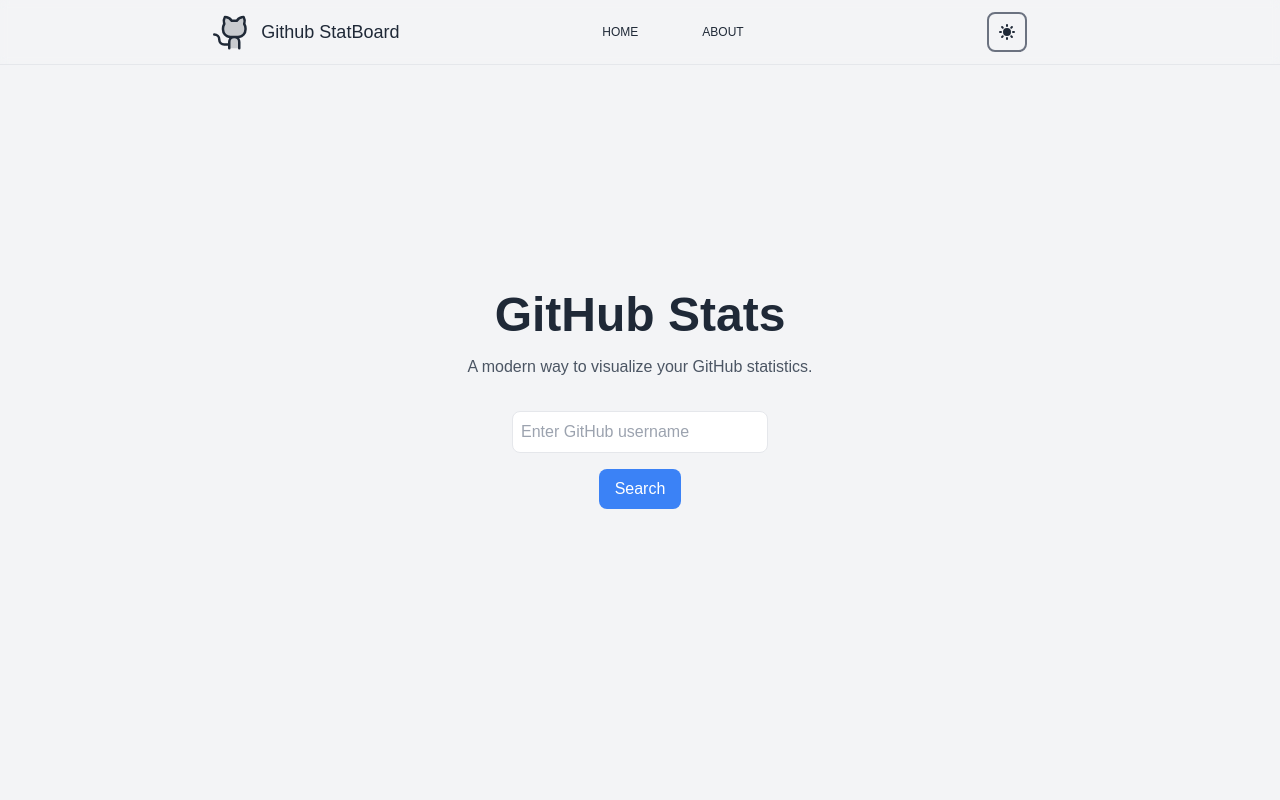
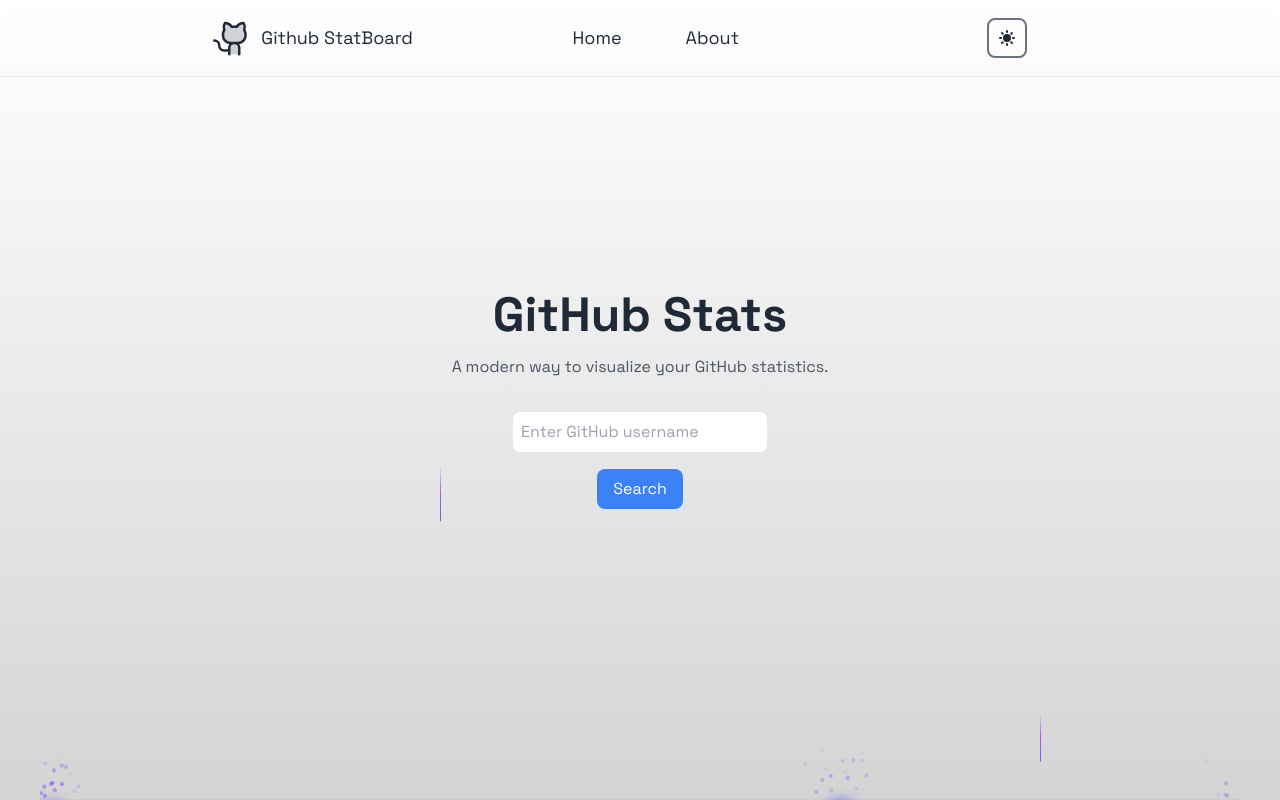
Before and after one commit to JuniorRaja/github-stats-dashboard, a Next.js app: page / in a window 1280 px wide. Built offline with nearby package versions, Linux system fonts and the light colour scheme.

Commit message:
Refactor: Add Font, Util functions

```diff
--- a/app/layout.tsx
+++ b/app/layout.tsx
@@ -3,16 +3,12 @@
 import "./globals.css";
 import Header from "@/components/header";
 import ThemeProvider from "@/app/provider"; // Import the ThemeProvider component from the appropriate package
+import { BackgroundBeams } from "@/components/background-beams";
+import { Space_Grotesk } from "next/font/google";
 
-const geistSans = localFont({
-  src: "./fonts/GeistVF.woff",
-  variable: "--font-geist-sans",
-  weight: "100 900",
-});
-const geistMono = localFont({
-  src: "./fonts/GeistMonoVF.woff",
-  variable: "--font-geist-mono",
-  weight: "100 900",
+const spaceGrotesk = Space_Grotesk({
+  subsets: ["latin"],
+  weight: ["400", "500", "700"], // Choose the weights you need
 });
 
 export const metadata: Metadata = {
@@ -28,13 +24,13 @@
 }>) {
   return (
     <html lang="en">
-      <body
-        className={`${geistSans.variable} ${geistMono.variable} antialiased`}
-      >
+      <body className={`${spaceGrotesk.className} antialiased`}>
         <ThemeProvider>
-          <main className="relative bg-gray-100 dark:bg-gray-900 flex justify-center items-center overflow-hidden flex-col mx-auto sm:px-10 px-5">
+          <main className="relative bg-gradient-to-b from-white to-neutral-300 dark:from-neutral-950 dark:to-neutral-800  flex justify-center items-center overflow-hidden flex-col mx-auto sm:px-10 px-5">
             <Header />
-            <div className="">{children}</div>
+            <BackgroundBeams>
+              <div className="">{children}</div>
+            </BackgroundBeams>
           </main>
         </ThemeProvider>
       </body>
--- /dev/null
+++ b/components/background-beams.tsx
@@ -0,0 +1,259 @@
+"use client";
+import { cn } from "@/lib/utils";
+import { motion, AnimatePresence } from "framer-motion";
+import React, { useRef, useState, useEffect } from "react";
+
+export const BackgroundBeams = ({
+  children,
+  className,
+}: {
+  children: React.ReactNode;
+  className?: string;
+}) => {
+  const containerRef = useRef<HTMLDivElement>(null);
+  const parentRef = useRef<HTMLDivElement>(null);
+
+  const beams = [
+    {
+      initialX: 10,
+      translateX: 10,
+      duration: 7,
+      repeatDelay: 3,
+      delay: 2,
+    },
+    {
+      initialX: 600,
+      translateX: 600,
+      duration: 3,
+      repeatDelay: 3,
+      delay: 4,
+    },
+    {
+      initialX: 100,
+      translateX: 100,
+      duration: 7,
+      repeatDelay: 7,
+      className: "h-6",
+    },
+    {
+      initialX: 400,
+      translateX: 400,
+      duration: 5,
+      repeatDelay: 14,
+      delay: 4,
+    },
+    {
+      initialX: 800,
+      translateX: 800,
+      duration: 11,
+      repeatDelay: 2,
+      className: "h-20",
+    },
+    {
+      initialX: 1000,
+      translateX: 1000,
+      duration: 4,
+      repeatDelay: 2,
+      className: "h-12",
+    },
+    {
+      initialX: 1200,
+      translateX: 1200,
+      duration: 6,
+      repeatDelay: 4,
+      delay: 2,
+      className: "h-6",
+    },
+  ];
+
+  return (
+    <div
+      ref={parentRef}
+      className={cn(
+        "h-full relative flex items-center w-full justify-center overflow-hidden",
+        // h-screen if you want bigger
+        className
+      )}
+    >
+      {beams.map((beam) => (
+        <CollisionMechanism
+          key={beam.initialX + "beam-idx"}
+          beamOptions={beam}
+          containerRef={containerRef}
+          parentRef={parentRef}
+        />
+      ))}
+
+      {children}
+      <div
+        ref={containerRef}
+        className="absolute bottom-0 bg-neutral-100 w-full inset-x-0 pointer-events-none"
+        style={{
+          boxShadow:
+            "0 0 24px rgba(34, 42, 53, 0.06), 0 1px 1px rgba(0, 0, 0, 0.05), 0 0 0 1px rgba(34, 42, 53, 0.04), 0 0 4px rgba(34, 42, 53, 0.08), 0 16px 68px rgba(47, 48, 55, 0.05), 0 1px 0 rgba(255, 255, 255, 0.1) inset",
+        }}
+      ></div>
+    </div>
+  );
+};
+
+const CollisionMechanism = React.forwardRef<
+  HTMLDivElement,
+  {
+    containerRef: React.RefObject<HTMLDivElement>;
+    parentRef: React.RefObject<HTMLDivElement>;
+    beamOptions?: {
+      initialX?: number;
+      translateX?: number;
+      initialY?: number;
+      translateY?: number;
+      rotate?: number;
+      className?: string;
+      duration?: number;
+      delay?: number;
+      repeatDelay?: number;
+    };
+  }
+>(({ parentRef, containerRef, beamOptions = {} }, ref) => {
+  const beamRef = useRef<HTMLDivElement>(null);
+  const [collision, setCollision] = useState<{
+    detected: boolean;
+    coordinates: { x: number; y: number } | null;
+  }>({
+    detected: false,
+    coordinates: null,
+  });
+  const [beamKey, setBeamKey] = useState(0);
+  const [cycleCollisionDetected, setCycleCollisionDetected] = useState(false);
+
+  useEffect(() => {
+    const checkCollision = () => {
+      if (
+        beamRef.current &&
+        containerRef.current &&
+        parentRef.current &&
+        !cycleCollisionDetected
+      ) {
+        const beamRect = beamRef.current.getBoundingClientRect();
+        const containerRect = containerRef.current.getBoundingClientRect();
+        const parentRect = parentRef.current.getBoundingClientRect();
+
+        if (beamRect.bottom >= containerRect.top) {
+          const relativeX =
+            beamRect.left - parentRect.left + beamRect.width / 2;
+          const relativeY = beamRect.bottom - parentRect.top;
+
+          setCollision({
+            detected: true,
+            coordinates: {
+              x: relativeX,
+              y: relativeY,
+            },
+          });
+          setCycleCollisionDetected(true);
+        }
+      }
+    };
+
+    const animationInterval = setInterval(checkCollision, 50);
+
+    return () => clearInterval(animationInterval);
+  }, [cycleCollisionDetected, containerRef]);
+
+  useEffect(() => {
+    if (collision.detected && collision.coordinates) {
+      setTimeout(() => {
+        setCollision({ detected: false, coordinates: null });
+        setCycleCollisionDetected(false);
+      }, 2000);
+
+      setTimeout(() => {
+        setBeamKey((prevKey) => prevKey + 1);
+      }, 2000);
+    }
+  }, [collision]);
+
+  return (
+    <>
+      <motion.div
+        key={beamKey}
+        ref={beamRef}
+        animate="animate"
+        initial={{
+          translateY: beamOptions.initialY || "-200px",
+          translateX: beamOptions.initialX || "0px",
+          rotate: beamOptions.rotate || 0,
+        }}
+        variants={{
+          animate: {
+            translateY: beamOptions.translateY || "1800px",
+            translateX: beamOptions.translateX || "0px",
+            rotate: beamOptions.rotate || 0,
+          },
+        }}
+        transition={{
+          duration: beamOptions.duration || 8,
+          repeat: Infinity,
+          repeatType: "loop",
+          ease: "linear",
+          delay: beamOptions.delay || 0,
+          repeatDelay: beamOptions.repeatDelay || 0,
+        }}
+        className={cn(
+          "absolute left-0 top-20 m-auto h-14 w-px rounded-full bg-gradient-to-t from-indigo-500 via-purple-500 to-transparent",
+          beamOptions.className
+        )}
+      />
+      <AnimatePresence>
+        {collision.detected && collision.coordinates && (
+          <Explosion
+            key={`${collision.coordinates.x}-${collision.coordinates.y}`}
+            className=""
+            style={{
+              left: `${collision.coordinates.x}px`,
+              top: `${collision.coordinates.y}px`,
+              transform: "translate(-50%, -50%)",
+            }}
+          />
+        )}
+      </AnimatePresence>
+    </>
+  );
+});
+
+CollisionMechanism.displayName = "CollisionMechanism";
+
+const Explosion = ({ ...props }: React.HTMLProps<HTMLDivElement>) => {
+  const spans = Array.from({ length: 20 }, (_, index) => ({
+    id: index,
+    initialX: 0,
+    initialY: 0,
+    directionX: Math.floor(Math.random() * 80 - 40),
+    directionY: Math.floor(Math.random() * -50 - 10),
+  }));
+
+  return (
+    <div {...props} className={cn("absolute z-50 h-2 w-2", props.className)}>
+      <motion.div
+        initial={{ opacity: 0 }}
+        animate={{ opacity: 1 }}
+        exit={{ opacity: 0 }}
+        transition={{ duration: 1.5, ease: "easeOut" }}
+        className="absolute -inset-x-10 top-0 m-auto h-2 w-10 rounded-full bg-gradient-to-r from-transparent via-indigo-500 to-transparent blur-sm"
+      ></motion.div>
+      {spans.map((span) => (
+        <motion.span
+          key={span.id}
+          initial={{ x: span.initialX, y: span.initialY, opacity: 1 }}
+          animate={{
+            x: span.directionX,
+            y: span.directionY,
+            opacity: 0,
+          }}
+          transition={{ duration: Math.random() * 1.5 + 0.5, ease: "easeOut" }}
+          className="absolute h-1 w-1 rounded-full bg-gradient-to-b from-indigo-500 to-purple-500"
+        />
+      ))}
+    </div>
+  );
+};
--- a/components/header.tsx
+++ b/components/header.tsx
@@ -10,9 +10,8 @@
   return (
     <header className="fixed top-0 left-0 w-full z-50 border-b border-n-6 bg-n-8/90 backdrop-blur-sm ">
       <nav
-        className="bg-n-8/90 lg:static
-        lg:mx-auto z-auto flex items-center bg-transparent justify-between px-10 py-4 lg:py-0 lg:px-0
-        lg:space-x-4 lg:w-3/4 xl:w-2/3"
+        className="bg-n-8/90 lg:mx-auto z-auto flex items-center bg-transparent justify-between px-10 py-4 lg:py-0 lg:px-0
+        lg:w-3/4 xl:w-2/3"
       >
         <div className="flex flex-row items-center">
           <PiGithubLogoDuotone
@@ -28,8 +27,8 @@
         <div className="flex flex-row space-x-4">
           <Link href="/">
             <span
-              className="block text-lg uppercase text-gray-800 dark:text-gray-200
-          transition-colors hover:text-xl hover:font-bold p-4 lg:p-6 lg:-mr-0.25 z-2 lg:text-xs
+              className="block text-lg text-gray-800 dark:text-gray-200
+          transition-colors hover:text-xl hover:font-bold p-4 lg:p-6 lg:-mr-0.25 z-2
         :hover:text-gray-800  dark:hover:text-white"
             >
               Home
@@ -37,15 +36,15 @@
           </Link>
           <Link href="/about">
             <span
-              className="block text-lg uppercase text-gray-800 dark:text-gray-200
-          transition-colors hover:text-xl hover:font-bold p-4 lg:p-6 lg:-mr-0.25 z-2 lg:text-xs
+              className="block text-lg text-gray-800 dark:text-gray-200
+          transition-colors hover:text-xl hover:font-bold p-4 lg:p-6 lg:-mr-0.25 z-2
                     :hover:text-gray-800  dark:hover:text-white"
             >
               About
             </span>
           </Link>
         </div>
-        <div className="px-10">
+        <div className="px-10 lg:ml-12">
           <button
             id="theme-toggle"
             onClick={toggleTheme}
--- /dev/null
+++ b/lib/utils.ts
@@ -0,0 +1,6 @@
+import { ClassValue, clsx } from "clsx";
+import { twMerge } from "tailwind-merge";
+
+export function cn(...inputs: ClassValue[]) {
+  return twMerge(clsx(inputs));
+}
--- a/package.json
+++ b/package.json
@@ -9,13 +9,16 @@
     "lint": "next lint"
   },
   "dependencies": {
+    "@next/font": "^14.2.13",
+    "clsx": "^2.1.1",
     "framer-motion": "^11.5.6",
     "lucide-react": "^0.445.0",
     "next": "14.2.13",
     "next-themes": "^0.3.0",
     "react": "^18",
     "react-dom": "^18",
-    "react-icons": "^5.3.0"
+    "react-icons": "^5.3.0",
+    "tailwind-merge": "^2.5.2"
   },
   "devDependencies": {
     "@types/node": "^20",
--- a/tailwind.config.ts
+++ b/tailwind.config.ts
@@ -1,4 +1,7 @@
 import type { Config } from "tailwindcss";
+const {
+  default: flattenColorPalette,
+} = require("tailwindcss/lib/util/flattenColorPalette");
 
 const config: Config = {
   darkMode: ["class"],
@@ -20,6 +23,17 @@
       },
     },
   },
-  plugins: [],
+  plugins: [addVariablesForColors],
 };
 export default config;
+
+function addVariablesForColors({ addBase, theme }: any) {
+  let allColors = flattenColorPalette(theme("colors"));
+  let newVars = Object.fromEntries(
+    Object.entries(allColors).map(([key, val]) => [`--${key}`, val])
+  );
+
+  addBase({
+    ":root": newVars,
+  });
+}
```
Also changed, not shown: 1 other file (tests, documents, lock files or other folders).
